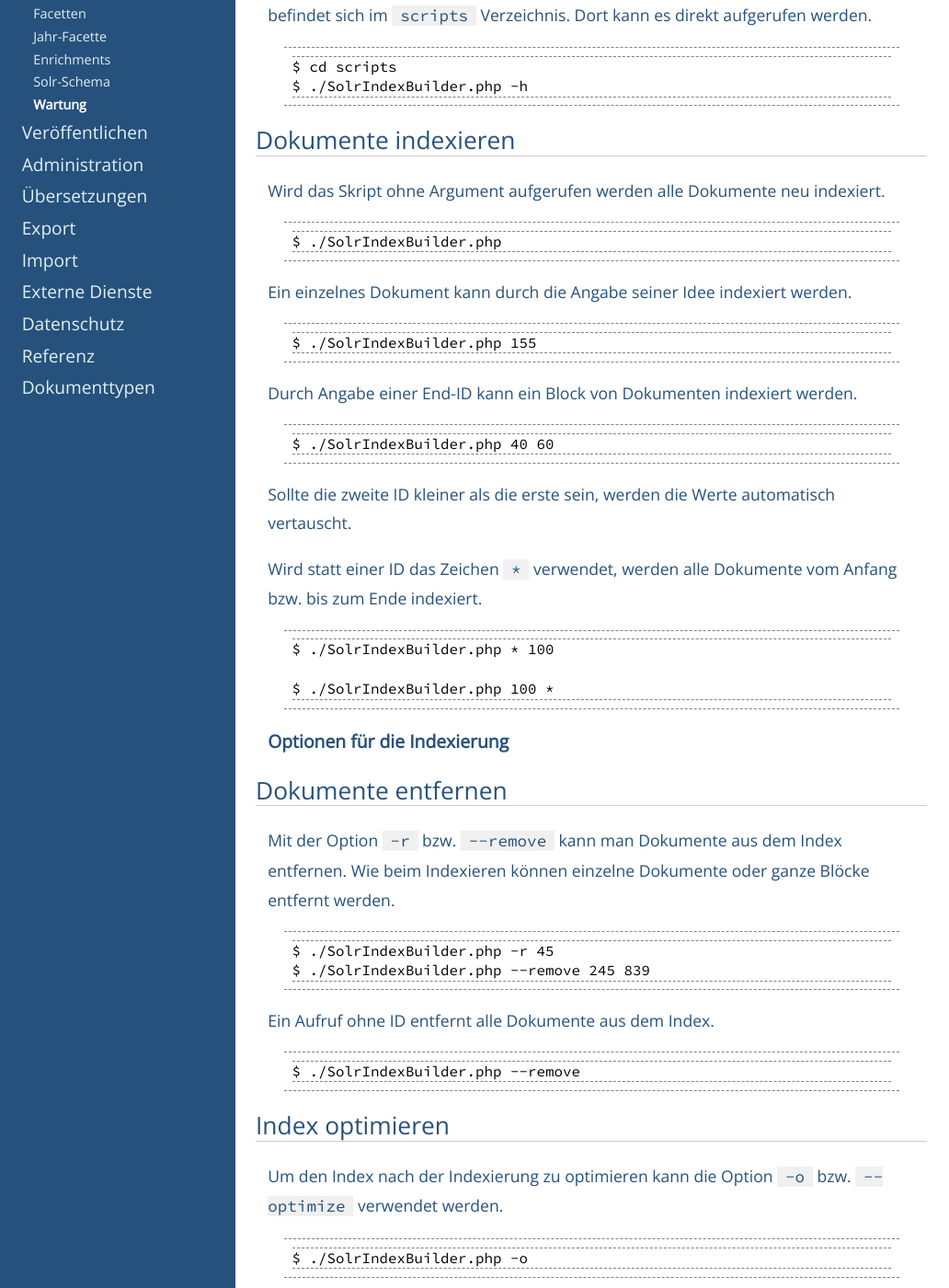
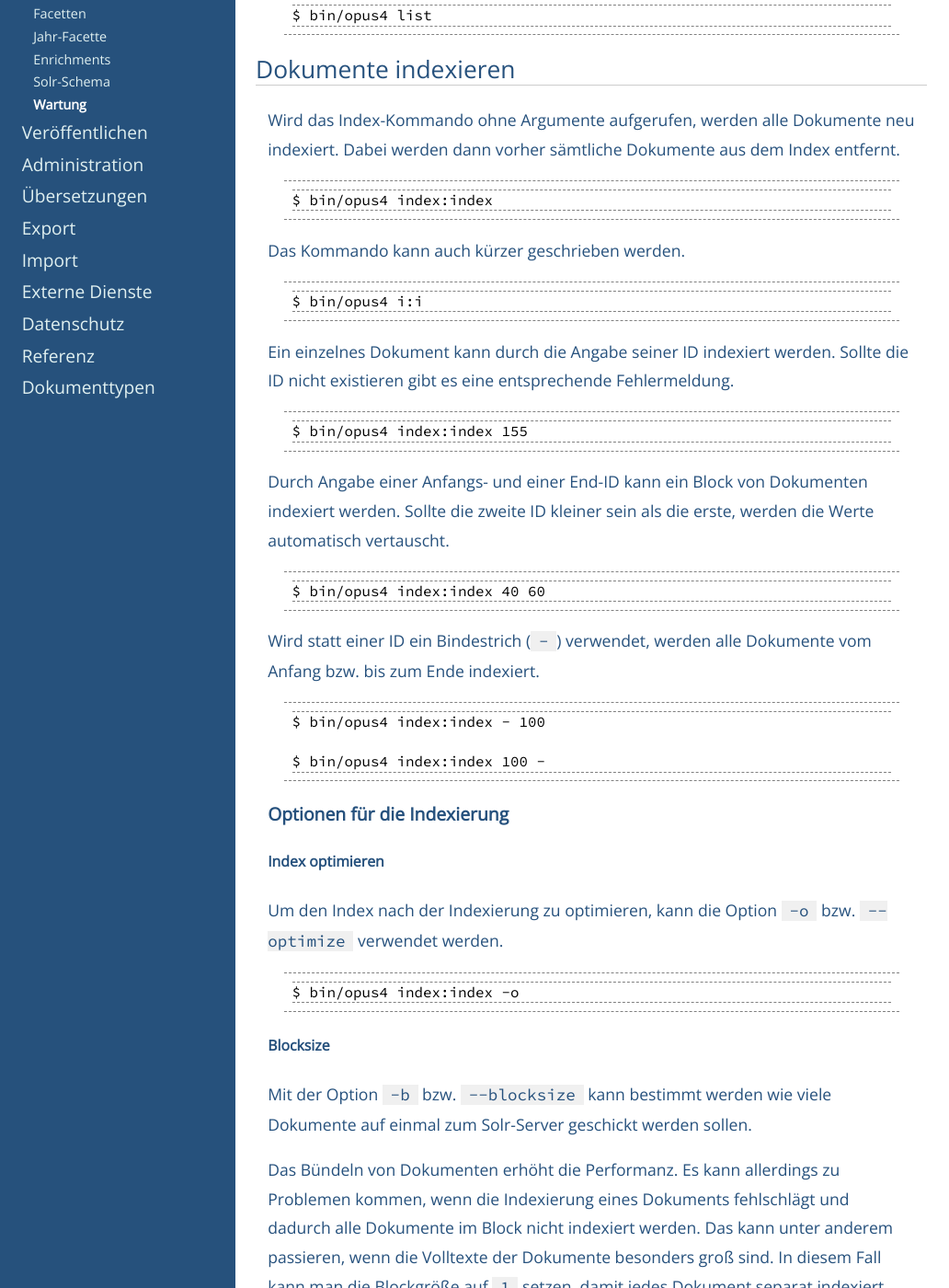
Before and after one commit to OPUS4/userdoc, a Jekyll site: the page built from search/maintenance.md, in a window 1280 px wide and 1400 px high, scrolled down 392 px. Shown: the whole window at 92% size, without its empty margins (0-1032 px from the left). Built offline with Jekyll 4.4.1, drawn with Linux system fonts in a browser that asks for light colours; some of the changed text lies outside the part shown.

Commit message:
OPUSVIER-4322 Updated for new opus4 script and new functions

```diff
--- a/search/maintenance.md
+++ b/search/maintenance.md
@@ -5,62 +5,80 @@ weight: 100
 
 # Wartung des Index
 
-TODO Aufruf vereinfachen
+Für die Wartung des Index kann das Skript `opus4` im `bin`-Verzeichnis verwendet werden. Mit folgendem Aufruf wird
+die Hilfe für die Indexierung angezeigt.
 
-TODO Sicherheitsabfrage vor neuindexierung (override option für Batchmode)
+    $ bin/opus4 help index:index
 
-TODO Indexieren ohne Volltext
+Um sich alle verfügbaren Kommandos anzeigen zu lassen, kann man das `list`-Kommando verwenden.
 
-TODO Was tun bei Problemen?
-
-Für die Wartung des Index gibt es das Skript `SolrIndexBuilder.php`. Das Skript befindet sich im `scripts` Verzeichnis.
-Dort kann es direkt aufgerufen werden.
-
-    $ cd scripts
-    $ ./SolrIndexBuilder.php -h
+    $ bin/opus4 list
 
 ## Dokumente indexieren
 
-Wird das Skript ohne Argument aufgerufen werden alle Dokumente neu indexiert.
+Wird das Index-Kommando ohne Argumente aufgerufen, werden alle Dokumente neu indexiert. Dabei werden dann vorher
+sämtliche Dokumente aus dem Index entfernt.
 
-    $ ./SolrIndexBuilder.php
 
-Ein einzelnes Dokument kann durch die Angabe seiner Idee indexiert werden.
+    $ bin/opus4 index:index
 
-    $ ./SolrIndexBuilder.php 155
+Das Kommando kann auch kürzer geschrieben werden.
 
-Durch Angabe einer End-ID kann ein Block von Dokumenten indexiert werden.
+    $ bin/opus4 i:i
 
-    $ ./SolrIndexBuilder.php 40 60
+Ein einzelnes Dokument kann durch die Angabe seiner ID indexiert werden. Sollte die ID nicht existieren gibt es eine
+entsprechende Fehlermeldung.
 
-Sollte die zweite ID kleiner als die erste sein, werden die Werte automatisch vertauscht.
+    $ bin/opus4 index:index 155
 
-Wird statt einer ID das Zeichen `*` verwendet, werden alle Dokumente vom Anfang bzw. bis zum Ende indexiert.
+Durch Angabe einer Anfangs- und einer End-ID kann ein Block von Dokumenten indexiert werden. Sollte die zweite ID
+kleiner sein als die erste, werden die Werte automatisch vertauscht.
 
-    $ ./SolrIndexBuilder.php * 100
+    $ bin/opus4 index:index 40 60
 
-    $ ./SolrIndexBuilder.php 100 *
+Wird statt einer ID ein Bindestrich (`-`) verwendet, werden alle Dokumente vom Anfang bzw. bis zum Ende indexiert.
+
+    $ bin/opus4 index:index - 100
+
+    $ bin/opus4 index:index 100 -
 
 ### Optionen für die Indexierung
 
-## Dokumente entfernen
+#### Index optimieren
 
-Mit der Option `-r` bzw. `--remove` kann man Dokumente aus dem Index entfernen. Wie beim Indexieren können einzelne
+Um den Index nach der Indexierung zu optimieren, kann die Option `-o` bzw. `--optimize` verwendet werden.
+
+    $ bin/opus4 index:index -o
+
+#### Blocksize
+
+Mit der Option `-b` bzw. `--blocksize` kann bestimmt werden wie viele Dokumente auf einmal zum Solr-Server geschickt
+werden sollen.
+
+Das Bündeln von Dokumenten erhöht die Performanz. Es kann allerdings zu Problemen kommen, wenn die Indexierung eines
+Dokuments fehlschlägt und dadurch alle Dokumente im Block nicht indexiert werden. Das kann unter anderem passieren,
+wenn die Volltexte der Dokumente besonders groß sind. In diesem Fall kann man die Blockgröße auf `1` setzen, damit
+jedes Dokument separat indexiert wird.
+
+    $ bin/opus4 index:index -b=1
+
+    $ bin/opus4 index:index --blocksize=1
+
+## Dokumente aus dem Index entfernen
+
+Mit dem Kommando `index:remove` kann man Dokumente aus dem Index entfernen. Wie beim Indexieren können einzelne
 Dokumente oder ganze Blöcke entfernt werden.
 
-    $ ./SolrIndexBuilder.php -r 45
-    $ ./SolrIndexBuilder.php --remove 245 839
+    $ bin/opus4 index:remove 45
+
+    $ bin/opus4 i:r 245 839
 
 Ein Aufruf ohne ID entfernt alle Dokumente aus dem Index.
 
-    $ ./SolrIndexBuilder.php --remove
+    $ bin/opus4 index:remove
 
 ## Index optimieren
 
-Um den Index nach der Indexierung zu optimieren kann die Option `-o` bzw. `--optimize` verwendet werden.
+Um nur die Optimierung des Index ohne eine Neuindexierung durchzuführen, kann das Kommando `optimize` verwendet werden.
 
-    $ ./SolrIndexBuilder.php -o
-
-Um nur die Optimierung des Index ohne eine Neuindexierung durchzuführen kann das Kommando `optimize` verwendet werden.
-
-    $ ./SolrIndexBuilder.php optimize
+    $ bin/opus4 optimize
```
